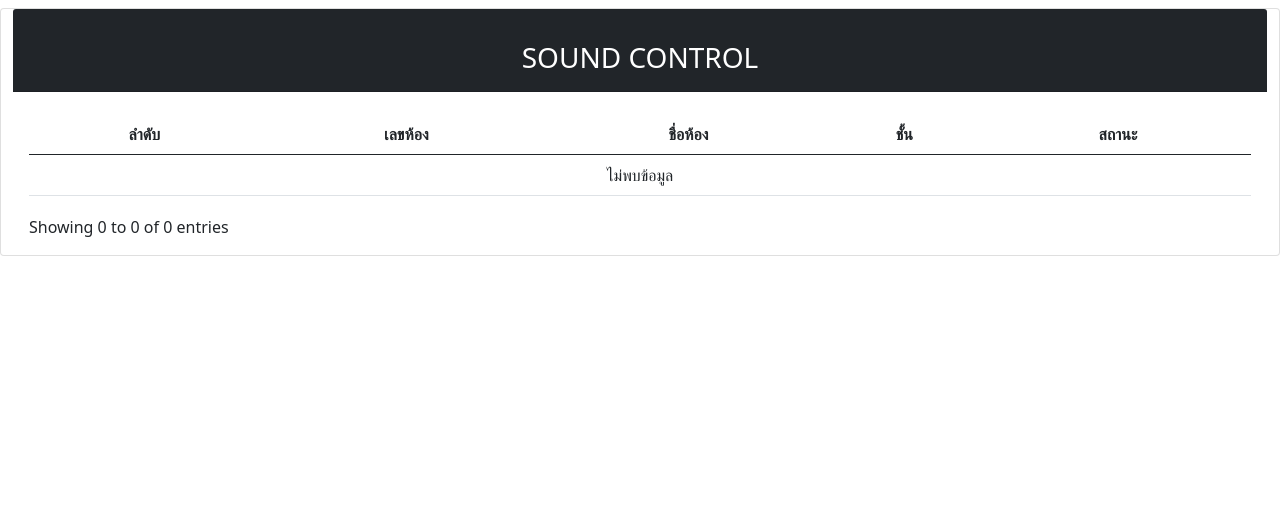
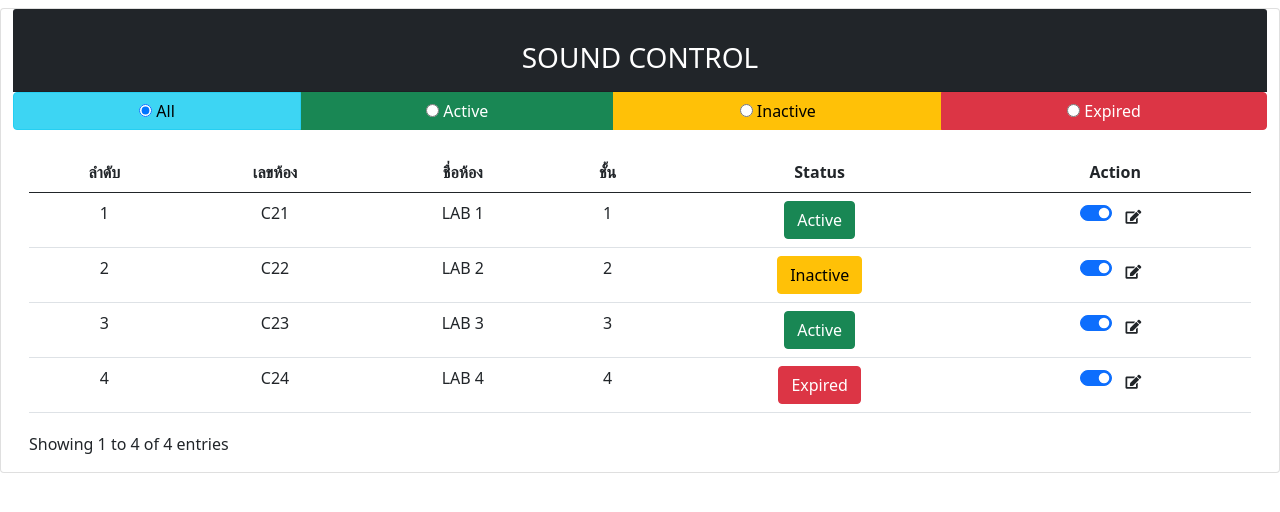
Before and after one commit to PhinyoCh/TRANAudio_Website, a Node server app: page / in a window 1280 px wide. Shown: the part 56-568 px from the top of the page. Run offline with Node 20, Linux system fonts and the light colour scheme; some libraries are stand-ins or nearby versions.

Commit message:
Update Error 2022/5/18

```diff
--- a/app.js
+++ b/app.js
@@ -22,11 +22,14 @@ var indexRoute = require('./routes/indexRoute');
 var loginRoute = require('./routes/loginRoute');
 var requestRoute = require('./routes/requestRoute');
 var adminDashboardRoute = require('./routes/adminDashboardRoute');
+var iiRoute = require('./routes/iiRoute');
 
 //Static Routes File
 app.use('/', indexRoute);
 app.use('/login', loginRoute);
 app.use('/request', requestRoute);
 app.use('/dashboard', adminDashboardRoute);
+//app.use('/ii', iiRoute);
+
 
 module.exports = app;
--- /dev/null
+++ b/views/ii.ejs
@@ -0,0 +1,4 @@
+<%- include('./sidebar.ejs')  -%>
+
+</body>
+</html>
--- a/views/index.ejs
+++ b/views/index.ejs
@@ -5,6 +5,22 @@
             <div class="card">
               <div class="card-header bg-dark">
                 <h3 class="text-uppercase text-center text-white mt-4">sound control</h3>
+              </div>
+
+              <div class="btn-group" data-toggle="buttons">
+                <label class="btn btn-info active">
+                    <input type="radio" name="status" value="all" checked="checked"> All
+                </label>
+                <label class="btn btn-success">
+                    <input type="radio" name="status" value="active"> Active
+                </label>
+                <label class="btn btn-warning">
+                    <input type="radio" name="status" value="inactive"> Inactive
+                </label>
+                <label class="btn btn-danger">
+                    <input type="radio" name="status" value="expired"> Expired
+                </label>
+
               </div>
               <div class="card-body">
                 <div class="table-responsive">
@@ -15,22 +31,73 @@
                         <th class="text-center">เลขห้อง</th>
                         <th class="text-center">ชื่อห้อง</th>
                         <th class="text-center">ชั้น</th>
-                        <th class="text-center">สถานะ</th>
+                        <th class="text-center">Status</th>
+                        <th class="text-center">Action</th>
                       </tr>
                     </thead>
                     <tbody>
-                      <!-- <tr>
+
+                      <tr data-status="active">
                         <td class="text-center">1</td>
-                        <td class="text-center">c22</td>
+                        <td class="text-center">C21</td>
                         <td class="text-center">LAB 1</td>
                         <td class="text-center">1</td>
+                        <td class="text-center"><span class="btn btn-success">Active</span></td>
+                        <td class="text-center">
+                          <div class="form-switch">
+                            <input class="form-check-input" type="checkbox" id="SwitchRadio" checked>
+                            <button type="submit" name="edit" class="btn btn-indigo btn-sm  ">
+                            <i class="fa fa-edit"></i></button>
+                          </div>
+                        </td>
                       </tr>
-                      <tr>
+
+                      <tr data-status="inactive">
                         <td class="text-center">2</td>
-                        <td class="text-center">C21</td>
+                        <td class="text-center">C22</td>
                         <td class="text-center">LAB 2</td>
                         <td class="text-center">2</td>
-                      </tr> -->
+                        <td class="text-center"><span class="btn btn-warning">Inactive</span></td>
+                        <td class="text-center">
+                          <div class="form-switch">
+                            <input class="form-check-input" type="checkbox" id="SwitchRadio" checked>
+                            <button type="submit" name="edit" class="btn btn-indigo btn-sm  ">
+                            <i class="fa fa-edit"></i></button>
+                          </div>
+
+                        </td>
+                      </tr>
+
+                      <tr data-status="active">
+                        <td class="text-center">3</td>
+                        <td class="text-center">C23</td>
+                        <td class="text-center">LAB 3</td>
+                        <td class="text-center">3</td>
+                        <td class="text-center"><span class="btn btn-success">Active</span></td>
+                        <td class="text-center">
+                          <div class=" form-switch">
+                            <input class="form-check-input" type="checkbox" id="SwitchRadio" checked>
+                            <button type="submit" name="edit" class="btn btn-indigo btn-sm  ">
+                            <i class="fa fa-edit"></i></button>
+                          </div>
+                        </td>
+                      </tr>
+
+                      <tr data-status="expired">
+                        <td class="text-center">4</td>
+                        <td class="text-center">C24</td>
+                        <td class="text-center">LAB 4</td>
+                        <td class="text-center">4</td>
+                        <td class="text-center"><span class="btn btn-danger">Expired</span></td>
+                        <td class="text-center">
+                          <div class="form-switch">
+                            <input class="form-check-input" type="checkbox" id="SwitchRadio" checked>
+                            <button type="submit" name="edit" class="btn btn-indigo btn-sm  ">
+                            <i class="fa fa-edit"></i></button>
+                          </div>
+
+                        </td>
+                      </tr>
                     </tbody>
                   </table>
                 </div>
```
Also changed, not shown: routes/iiRoute.js (added, +17 -0 lines).
